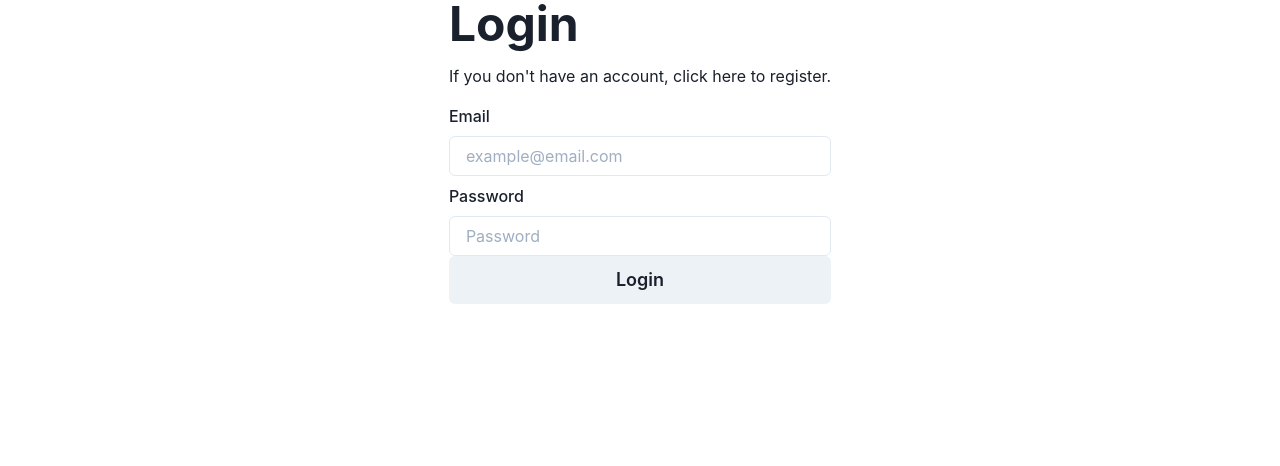
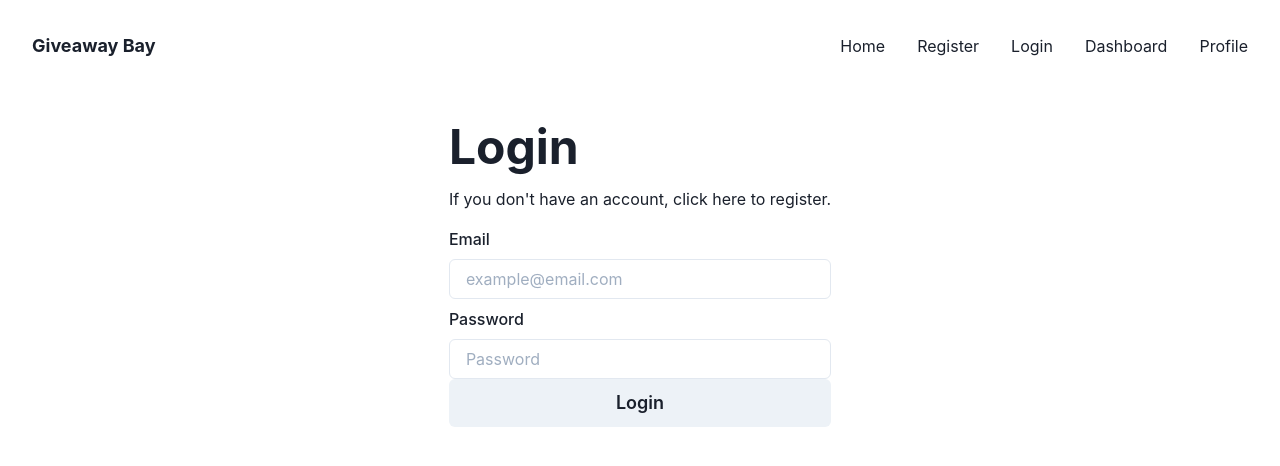
Before and after one commit to greenplastic90/SEI-Project-4, a React (Create React App) app in the folder giveaway_app/client/: page /login in a window 1280 px wide. Shown: the top 466 px of the page. Built offline with nearby package versions, Linux system fonts and the light colour scheme; no server answers.

Commit message:
working on Navbar

```diff
--- a/giveaway_app/client/package.json
+++ b/giveaway_app/client/package.json
@@ -6,6 +6,7 @@
 		"@chakra-ui/react": "^1.8.6",
 		"@emotion/react": "^11",
 		"@emotion/styled": "^11",
+		"@react-icons/all-files": "^4.1.0",
 		"@testing-library/jest-dom": "^5.16.2",
 		"@testing-library/react": "^12.1.3",
 		"@testing-library/user-event": "^13.5.0",
--- a/giveaway_app/client/src/App.js
+++ b/giveaway_app/client/src/App.js
@@ -5,6 +5,7 @@ import { BrowserRouter, Routes, Route } from 'react-router-dom'
 // Components
 import Login from './components/auth/Login'
 import Register from './components/auth/Register'
+import NavBar from './components/navbar/NavBar'
 
 function App() {
 	useEffect(() => {
@@ -20,10 +21,11 @@ function App() {
 	}, [])
 	return (
 		<BrowserRouter>
+			<NavBar />
 			<Routes>
-                <Route path='/login' element={<Login/>} />
-                <Route path='/register' element={<Register/>} />
-            </Routes>
+				<Route path='/login' element={<Login />} />
+				<Route path='/register' element={<Register />} />
+			</Routes>
 		</BrowserRouter>
 	)
 }
--- a/giveaway_app/client/src/components/auth/Login.js
+++ b/giveaway_app/client/src/components/auth/Login.js
@@ -1,7 +1,6 @@
 import React, { useState } from 'react'
 import axios from 'axios'
 import { useNavigate } from 'react-router-dom'
-import { getPayload } from '../../enviroment/auth'
 import {
 	Heading,
 	VStack,
@@ -37,10 +36,6 @@ const Login = () => {
 		try {
 			const { data } = await axios.post('/api/auth/login/', formData)
 			setLocalToken(data.token)
-			const payload = getPayload()
-			const userId = payload.sub
-			window.localStorage.setItem('giveaway-userId', userId) // why are we getting the user ID and saving it to local storage?
-			console.log('📮', userId)
 			navigate('/')
 		} catch (error) {
 			setFormError(error.response)
--- a/giveaway_app/client/src/components/navbar/NavBar.js
+++ b/giveaway_app/client/src/components/navbar/NavBar.js
@@ -0,0 +1,22 @@
+import React from 'react'
+import Logo from './components/Logo'
+import MenuLinks from './components/MenuLinks'
+import MenuToggle from './components/MenuToggle'
+
+import NavBarContainer from './components/NavBarContainer'
+
+const NavBar = () => {
+	const [isOpen, setIsOpen] = React.useState(false)
+
+	const toggle = () => setIsOpen(!isOpen)
+
+	return (
+		<NavBarContainer>
+			<Logo />
+			<MenuToggle toggle={toggle} isOpen={isOpen} />
+			<MenuLinks isOpen={isOpen} />
+		</NavBarContainer>
+	)
+}
+
+export default NavBar
--- /dev/null
+++ b/giveaway_app/client/src/components/navbar/components/Logo.js
@@ -0,0 +1,14 @@
+import { Box, Text } from '@chakra-ui/react'
+import React from 'react'
+
+const Logo = () => {
+	return (
+		<Box>
+			<Text fontSize='lg' fontWeight='bold'>
+				Giveaway Bay
+			</Text>
+		</Box>
+	)
+}
+
+export default Logo
--- /dev/null
+++ b/giveaway_app/client/src/components/navbar/components/MenuItem.js
@@ -0,0 +1,13 @@
+import { Text } from '@chakra-ui/react'
+import React from 'react'
+import { Link } from 'react-router-dom'
+
+const MenuItem = ({ children, to = '/' }) => {
+	return (
+		<Link to={to}>
+			<Text display='block'>{children}</Text>
+		</Link>
+	)
+}
+
+export default MenuItem
--- /dev/null
+++ b/giveaway_app/client/src/components/navbar/components/MenuLinks.js
@@ -0,0 +1,33 @@
+import { Box, Stack } from '@chakra-ui/react'
+import React from 'react'
+import LoggedOut from './button-groups/LoggedOut'
+import User from './button-groups/User'
+import VerifiedUser from './button-groups/VerifiedUser'
+import MenuItem from './MenuItem'
+
+const MenuLinks = ({ isOpen }) => {
+	return (
+		<Box
+			display={{ base: isOpen ? 'block' : 'none', md: 'block' }}
+			flexBasis={{ base: '100%', md: 'auto' }}
+		>
+			<Stack
+				spacing={[2, 8, 8, 8]}
+				align='center'
+				justify={['center', 'flex-start', 'flex-end', 'flex-end']}
+				direction={['column', 'row', 'row', 'row']}
+				pt={[4, 4, 0, 0]}
+			>
+				<MenuItem to='/'>Home</MenuItem>
+
+				<LoggedOut />
+
+				<VerifiedUser />
+
+				<User />
+			</Stack>
+		</Box>
+	)
+}
+
+export default MenuLinks
--- /dev/null
+++ b/giveaway_app/client/src/components/navbar/components/MenuToggle.js
@@ -0,0 +1,14 @@
+import React from 'react'
+import { Box } from '@chakra-ui/react'
+import { FaGripLines } from '@react-icons/all-files/fa/FaGripLines'
+import { FaGripLinesVertical } from '@react-icons/all-files/fa/FaGripLinesVertical'
+
+const MenuToggle = ({ toggle, isOpen }) => {
+	return (
+		<Box display={{ base: 'block', md: 'none' }} onClick={toggle}>
+			{isOpen ? <FaGripLinesVertical /> : <FaGripLines />}
+		</Box>
+	)
+}
+
+export default MenuToggle
--- /dev/null
+++ b/giveaway_app/client/src/components/navbar/components/NavBarContainer.js
@@ -0,0 +1,24 @@
+import { Flex, useColorModeValue } from '@chakra-ui/react'
+import React from 'react'
+
+const NavBarContainer = ({ children }) => {
+	const bgColor = useColorModeValue(['gray.100', 'blue.100'], 'green.700')
+	const textColor = useColorModeValue('green.700', 'gray.100')
+	return (
+		<Flex
+			as='nav'
+			align='center'
+			justify='space-between'
+			wrap='wrap'
+			w='100%'
+			mb={8}
+			p={8}
+			// bg={bgColor}
+			// color={textColor}
+		>
+			{children}
+		</Flex>
+	)
+}
+
+export default NavBarContainer
--- /dev/null
+++ b/giveaway_app/client/src/components/navbar/components/button-groups/LoggedOut.js
@@ -0,0 +1,13 @@
+import React from 'react'
+import MenuItem from '../MenuItem'
+
+const LoggedOut = () => {
+	return (
+		<>
+			<MenuItem to='/register'>Register</MenuItem>
+			<MenuItem to='/login'>Login</MenuItem>
+		</>
+	)
+}
+
+export default LoggedOut
--- /dev/null
+++ b/giveaway_app/client/src/components/navbar/components/button-groups/User.js
@@ -0,0 +1,12 @@
+import React from 'react'
+import MenuItem from '../MenuItem'
+
+const User = () => {
+	return (
+		<>
+			<MenuItem to='/profile'>Profile</MenuItem>
+		</>
+	)
+}
+
+export default User
--- /dev/null
+++ b/giveaway_app/client/src/components/navbar/components/button-groups/VerifiedUser.js
@@ -0,0 +1,11 @@
+import React from 'react'
+import MenuItem from '../MenuItem'
+
+export const VerifiedUser = () => {
+	return (
+		<>
+			<MenuItem to='/dashboard'>Dashboard</MenuItem>
+		</>
+	)
+}
+export default VerifiedUser
```
Also changed, not shown: 2 other files (tests, documents, lock files or other folders).
